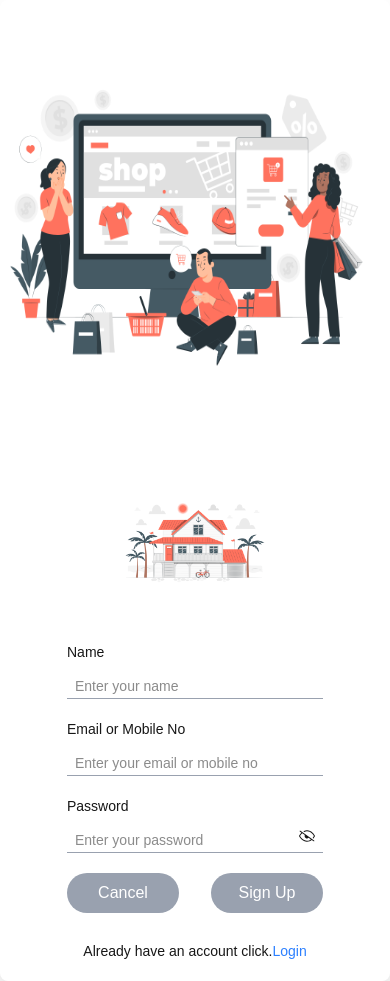
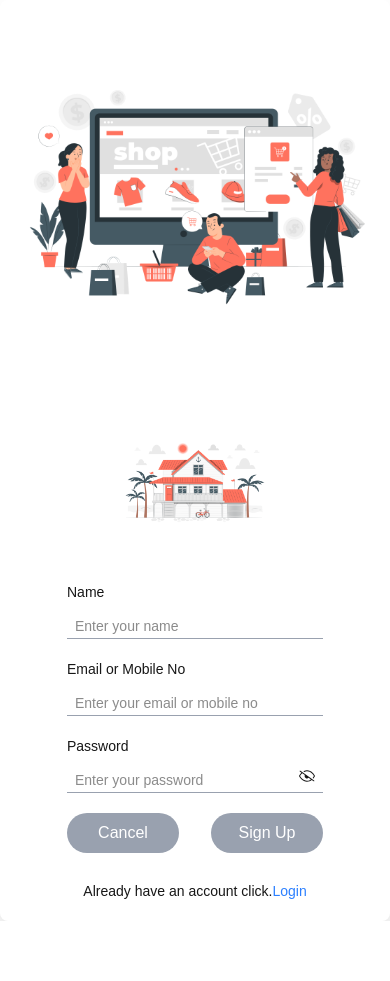
Before and after one commit to KavinKumar008/Ecommerce_app_nextjs, a Next.js app: page /signuppage in a window 390 px wide. After the commit the page ends 921 px from the top, so only its background shows below. Built offline with nearby package versions, Linux system fonts and the light colour scheme; no server answers; the database is empty.

Commit message:
FIX:signup ui changed

```diff
--- a/components/signuppage/SignUp.tsx
+++ b/components/signuppage/SignUp.tsx
@@ -121,7 +121,11 @@ const SignUp = () => {
     <div className="flex items-center justify-center min-h-screen">
       <div className="lg:w-[750px] lg:h-auto md:w-[750px] md:h-auto w-full rounded-lg shadow-2xl lg:flex md:flex">
         <div className="lg:w-[50%] md:w-[50%] w-full">
-          <Image src={ecomweb} alt="signupimage" className="w-92 h-[450px]" />
+          <Image
+            src={ecomweb}
+            alt="signupimage"
+            className="lg:w-92 lg:h-[450px] md:w-92 md:h-[450px] lg:p-0 md:p-0 p-5"
+          />
         </div>
         <div className="lg:w-[50%] md:w-[50%] w-full flex flex-col items-center gap-7 lg:p-0 md:p-0 p-5">
           <Image
```
